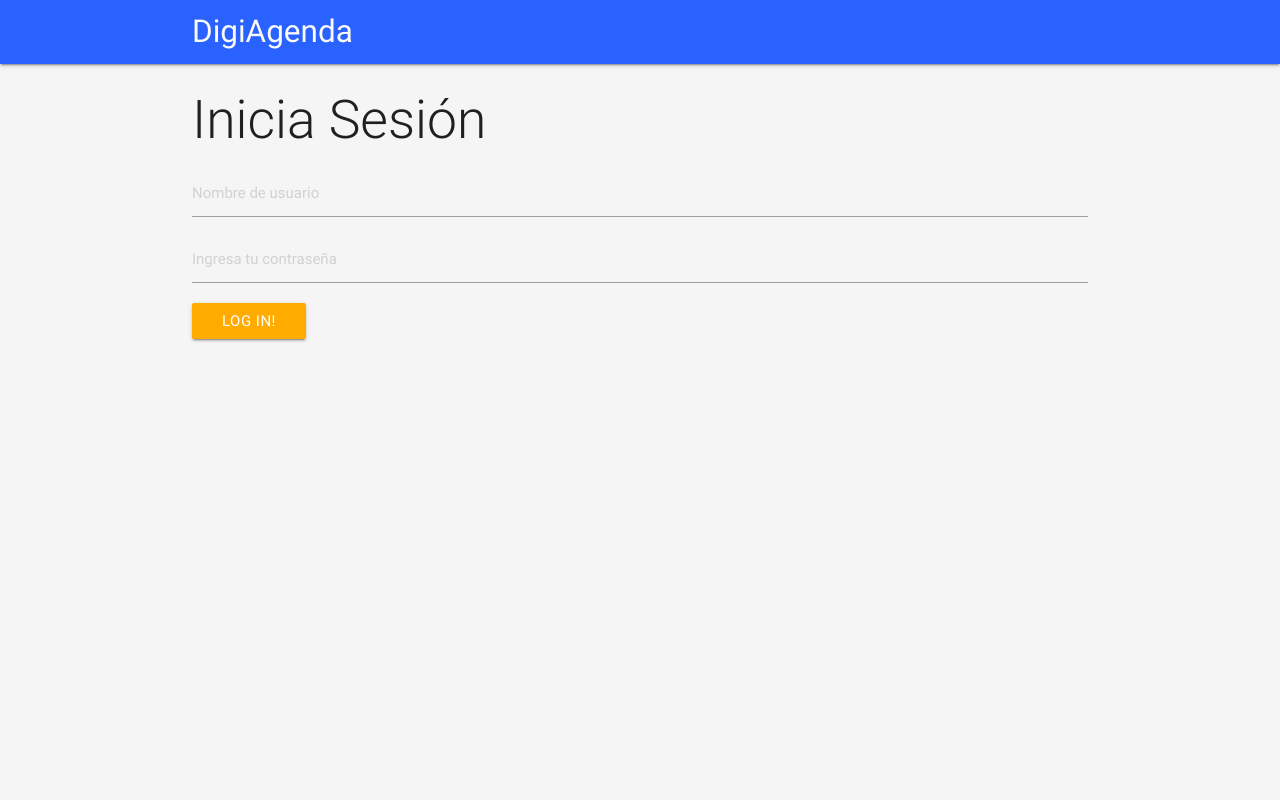
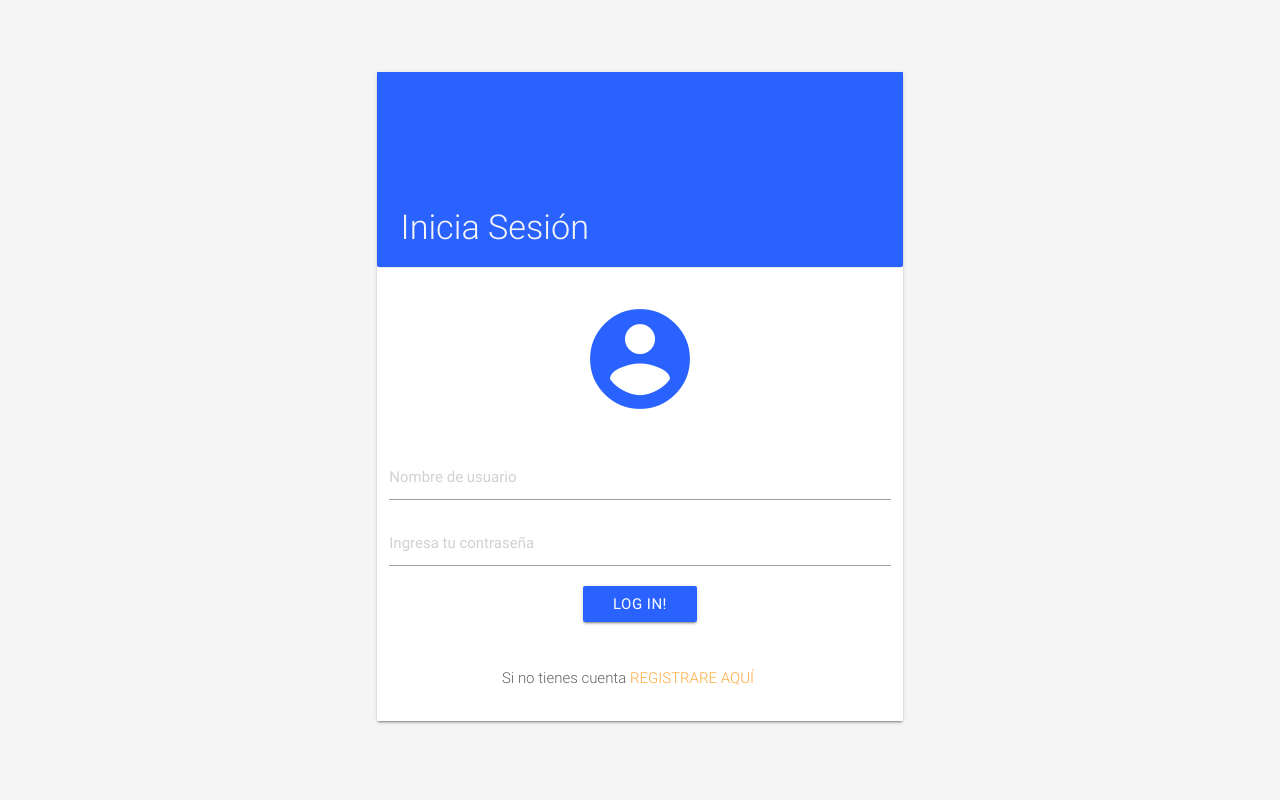
Before and after one commit to DigimundoTesca/diary-cloud, a Django app: page /login/ in a window 1280 px wide. Run offline with Django 3.2, Linux system fonts and the light colour scheme; some libraries are stand-ins or nearby versions.

Commit message:
Finished login styles

```diff
--- a/diary/static/css/master.css
+++ b/diary/static/css/master.css
@@ -1,3 +1,12 @@
+.text-color-primary {
+  color: #232323 !important; }
+
+.text-color-shade {
+  color: #636363 !important; }
+
+.text-color-secondary {
+  color: #f5f5f5 !important; }
+
 body {
   display: flex;
   min-height: 100vh;
@@ -17,10 +26,15 @@ nav ul li a {
   display: flex; }
 
 nav .brand-logo {
-  color: #fafafa; }
+  color: #F5F5F5; }
 
 ul.dropdown-content {
-  margin-top: 4.2rem; }
+  margin-top: 4.2rem;
+  align-content: center; }
+
+.container.max-cont {
+  height: 100vh;
+  justify-content: center; }
 
 .header {
   font-weight: 300; }
@@ -30,11 +44,11 @@ ul.dropdown-content {
 .color-primary {
   background-color: #2962ff !important; }
   .color-primary-darken {
-    background-color: #0041f5 !important; }
+    background-color: #003adc !important; }
   .color-primary-lighten {
-    background-color: #5c87ff !important; }
+    background-color: #769aff !important; }
 .color-shade {
-  background-color: #f5f5f5 !important; }
+  background-color: #F5F5F5 !important; }
 
 .container-wide {
   margin-top: 3rem;
@@ -46,8 +60,13 @@ ul.dropdown-content {
 .dropdown-content li > span, .dropdown-content li > a {
   color: #039be5; }
 
-.text-color-primary {
-  color: #232323 !important; }
+.login-card .card-content {
+  padding-top: 8rem;
+  padding-bottom: .5rem; }
+.login-card i#login-icon {
+  font-size: 8rem;
+  color: #2962ff;
+  margin: 1rem auto; }
 
 .parallax-container {
   height: 240px; }
@@ -58,7 +77,7 @@ ul.dropdown-content {
     height: 100%;
     text-align: center;
     justify-content: center;
-    color: #fafafa;
+    color: #F5F5F5;
     align-items: center; }
 
 .mt-0 {
--- a/diary/static/scss/components/_variables.scss
+++ b/diary/static/scss/components/_variables.scss
@@ -1,11 +1,14 @@
 // 1. Colors
 // ==========================================================================
 
-$text-color-primary: #232323;
+$shade-color: #F5F5F5 !default;
+$text-color-primary: #232323 !default;
+$text-color-secondary: #f5f5f5 !default;
+$text-color-shade: lighten($text-color-primary, 25%) !default;
 
 $primary-color: #2962ff !default;
-$primary-color-light: lighten($primary-color, 10%) !default;
-$primary-color-dark: darken($primary-color, 10%) !default;
+$primary-color-light: lighten($primary-color, 15%) !default;
+$primary-color-dark: darken($primary-color, 15%) !default;
 
 $secondary-color: #ffab00 !default;
 $secondary-color-light: lighten($secondary-color, 10%) !default;
@@ -14,9 +17,6 @@ $secondary-color-dark: darken($secondary-color, 10%) !default;
 $success-color: #00c853 !default;
 $error-color: #f44336 !default;
 $link-color: #039be5 !default;
-
-$white: #fafafa !default;
-$shade-color: #f5f5f5 !default;
 
 
 // 12. Global
--- a/diary/static/scss/master.scss
+++ b/diary/static/scss/master.scss
@@ -1,5 +1,18 @@
 @import "components/variables";
 
+// Text Colors
+// ==========================================================================
+.text-color-primary {
+  color: $text-color-primary !important;
+}
+.text-color-shade {
+  color: $text-color-shade !important;
+}
+.text-color-secondary {
+  color: $text-color-secondary !important;
+}
+// BASE
+// ==========================================================================
 body {
   display: flex;
   min-height: 100vh;
@@ -19,10 +32,15 @@ nav ul li a {
   display: flex;
 }
 nav .brand-logo {
-  color: $white;
+  color: $shade-color;
 }
 ul.dropdown-content {
   margin-top: 4.2rem;
+  align-content: center;
+}
+.container.max-cont {
+  height: 100vh;
+  justify-content: center;
 }
 .header {
   font-weight: 300;
@@ -57,8 +75,16 @@ ul.dropdown-content {
     color: $link-color;
   }
 }
-.text-color-primary {
-  color: $text-color-primary !important;
+.login-card {
+  .card-content {
+    padding-top: 8rem;
+    padding-bottom: .5rem;
+  }
+  i#login-icon {
+  font-size: 8rem;
+  color: $primary-color;
+  margin: 1rem auto;
+  }
 }
 .parallax-container {
   height: 240px;
@@ -70,7 +96,7 @@ ul.dropdown-content {
     height: 100%;
     text-align: center;
     justify-content: center;
-    color: $white;
+    color: $shade-color;
     align-items: center;
   }
 }
@@ -94,6 +120,9 @@ ul.dropdown-content {
     margin-top: 5px;
   }
 }
+
+// MEDIA QUERIES
+// ==========================================================================
 @media #{$small-and-up} {
   footer.page-footer .row .col {
     &:nth-child(1) { text-align: left; }
--- /dev/null
+++ b/diary/templates/base-no-nav.html
@@ -0,0 +1,23 @@
+{% load static %}
+<!DOCTYPE html>
+<html>
+<head>
+  <!--Import Google Icon Font-->
+  <link href="https://fonts.googleapis.com/icon?family=Material+Icons" rel="stylesheet">
+  <!-- Compiled and minified CSS -->
+  <link rel="stylesheet" href="https://cdnjs.cloudflare.com/ajax/libs/materialize/0.100.1/css/materialize.min.css">
+  <!--Let browser know website is optimized for mobile-->
+  <meta name="viewport" content="width=device-width, initial-scale=1.0"/>
+  <link rel="stylesheet" href="{% static 'css/master.css' %}">
+</head>
+<body class="color-shade">
+  <main>
+    {% block content %}
+    {% endblock %}
+  </main>
+  <!--Import jQuery before materialize.js-->
+  <script type="text/javascript" src="https://code.jquery.com/jquery-3.2.1.min.js"></script>
+  <!-- Compiled and minified JavaScript -->
+  <script src="https://cdnjs.cloudflare.com/ajax/libs/materialize/0.100.1/js/materialize.min.js"></script>
+</body>
+</html>
--- a/users/templates/login.html
+++ b/users/templates/login.html
@@ -1,9 +1,18 @@
-{% extends "base_simple_nav.html" %}
+{% extends "base-no-nav.html" %}
 {% load static %}
 
 {% block content %}
-<div class="container">
-  <h2 class="header">Inicia Sesión</h2>
+<div class="container max-cont valign-wrapper">
+  <div class="card login-card">
+    <div class="card-content color-primary">
+      <h4 class="header text-color-secondary">Inicia Sesión</h4>
+    </div>
+    <div class="card-action center">
+      <div class="row">
+        <span class="icon-container">
+          <i id="login-icon" class="material-icons">account_circle</i>
+        </span>
+      </div>
       {% if mensaje %}
       <div class="row">
         <div class="col s12">
@@ -13,11 +22,20 @@
         </div>
       </div>
       {% endif %}
+      <div class="row">
         <form class="" action="" method="POST">
           {% csrf_token %}
           <input type="text" name="username" placeholder="Nombre de usuario" value="">
           <input type="password" name="password" placeholder="Ingresa tu contraseña" value="">
-      <button class="btn color-secondary" type="submit" name="button">Log In!</button>
+          <button class="btn color-primary" type="submit" name="button">Log In!</button>
         </form>
       </div>
+      <div class="row mt-3 mb-0">
+        <p class="light text-color-shade">
+          Si no tienes cuenta <a href="{% url 'contactos:home' %}">Registrare aquí</a>
+        </p>
+      </div>
+    </div>
+  </div>
+</div>
 {% endblock %}
```
Also changed, not shown: diary/templates/base-simple-nav.html (renamed from diary/templates/base_simple_nav.html), 2 other files. Lines whose indentation alone changed are shown as unchanged.
